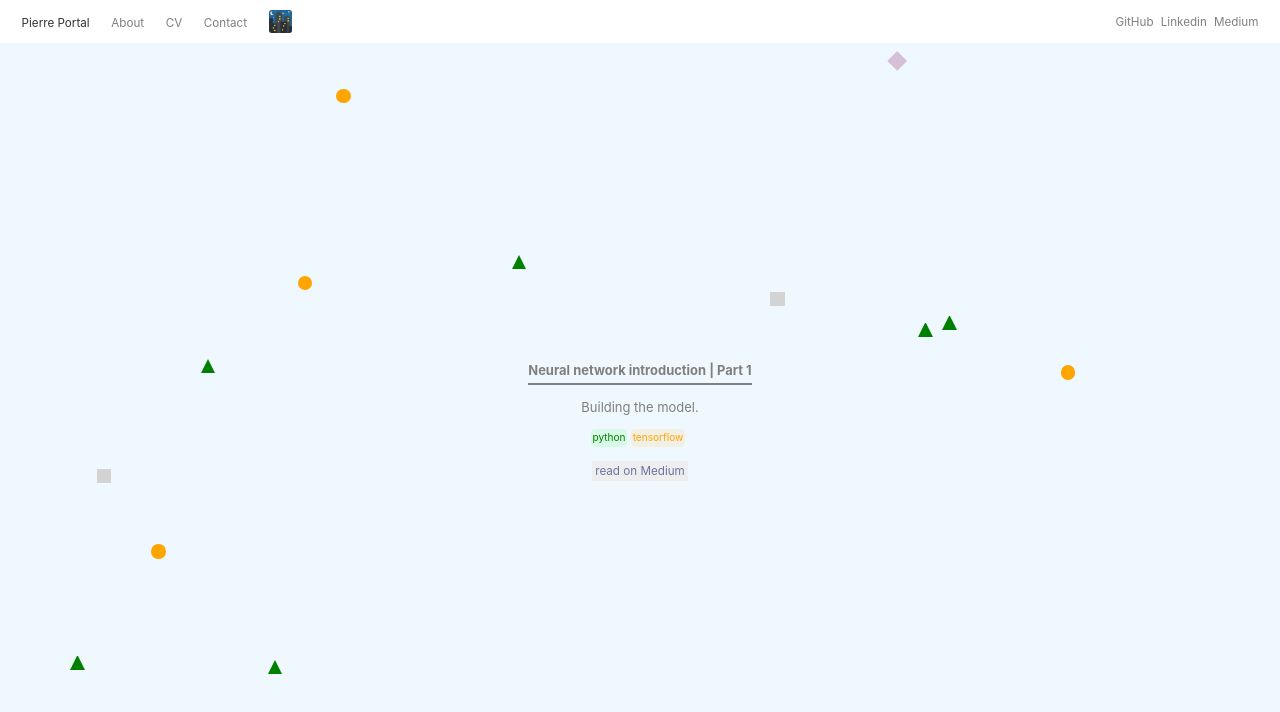
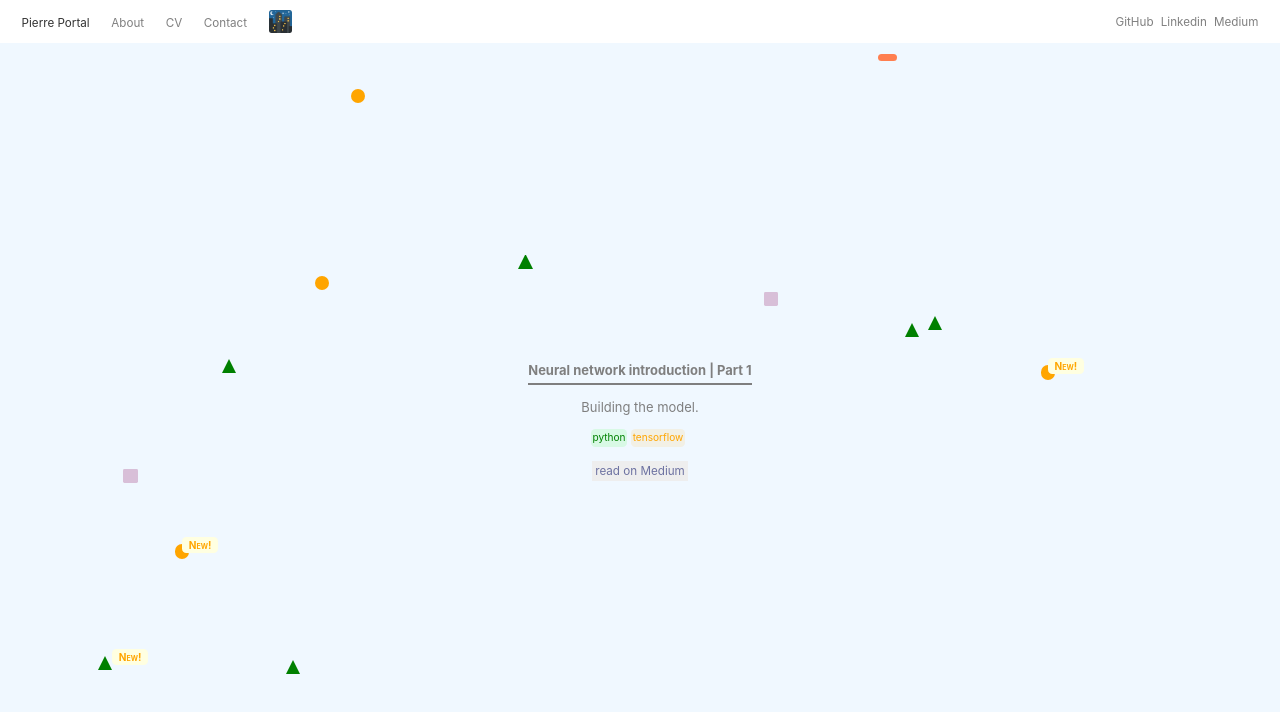
Before and after one commit to pierreportal/pierreportal, a React (Create React App) app: page / in a window 1280 px wide. Shown: the top 712 px of the page. Built offline with nearby package versions, Linux system fonts and the light colour scheme.

Commit message:
feat: new label on items

```diff
--- a/src/components/Home.jsx
+++ b/src/components/Home.jsx
@@ -15,7 +15,7 @@ export default function Home() {
 
   const items = works
     .filter((x) => x.title !== displayedTitle.title)
-    .map((w) => (
+    .map((w, i) => (
       <div
         key={w.title}
         className={`home-item-particle ${
@@ -27,11 +27,15 @@ export default function Home() {
         }`}
         style={{
           position: "absolute",
-          left: `${randX(40)}px`,
+          left: `${randX(100)}px`,
           top: `${randY(100)}px`,
         }}
         onClick={() => handleMouseOver(w)}
-      ></div>
+      >
+        {i >= works.length - 4 && (
+          <div className="home-new-project-tag">New!</div>
+        )}
+      </div>
     ));
   const handleMouseOver = (elem) => setDisplayedTitle(elem);
 
--- a/src/components/WorkItem.jsx
+++ b/src/components/WorkItem.jsx
@@ -1,7 +1,7 @@
 import React from "react";
 
 export default function WorkItem(props) {
-  const { item } = props;
+  const { item, isNew } = props;
 
   const techTags =
     item.tech &&
@@ -13,7 +13,7 @@ export default function WorkItem(props) {
   return (
     <div className="work-item row">
       <div className="icon">{item.icon}</div>
-      <div className="text col">
+      <div className="text education-item col">
         <div className="row">
           <h4>{item.title}</h4>
           <div className="row">{techTags}</div>
--- a/src/styles/main.css
+++ b/src/styles/main.css
@@ -18,6 +18,15 @@
   --main-home-bg-color: rgb(39, 39, 55);
 
   --main-link-bg: #100b0b;
+}
+
+.dark-mode h4 {
+  color: #78d9a6;
+}
+
+.dark-mode .work-item h4,
+.dark-mode .education-item h4 {
+  color: burlywood;
 }
 
 html,
@@ -414,9 +423,11 @@ body {
 .home-item-particle {
   width: 1rem;
   height: 1rem;
-  background-color: lightgrey;
+  background-color: thistle;
+
   cursor: pointer;
   transition: all 0.2s ease;
+  border-radius: 0.1rem;
 }
 
 .home-item-particle.python {
@@ -425,6 +436,7 @@ body {
   border-right: 0.5rem solid transparent;
   border-top: 0.5rem solid transparent;
   border-left: 0.5rem solid transparent;
+  border-radius: 0;
 }
 .home-item-particle.python:hover,
 .home-item-particle.python.displayed {
@@ -436,8 +448,12 @@ body {
 }
 
 .home-item-particle.machinelearning {
-  background-color: thistle;
-  transform: rotate(45deg);
+  background-color: coral;
+
+  /* transform: rotate(45deg); */
+  height: 0.5rem;
+  width: 1.3rem;
+  border-radius: 0.5rem;
 }
 .home-item-particle:not(.python):hover,
 .home-item-particle:not(.python).displayed {
@@ -473,6 +489,21 @@ body {
   padding: 0.2rem;
 }
 
+.home-new-project-tag {
+  padding: 0.15rem 0.15rem;
+  background-color: #ffffe1;
+  width: 2.5rem;
+  color: orange;
+  border-radius: 0.3rem;
+  margin-top: -0.5rem;
+  margin-left: 0.5rem;
+  text-align: center;
+  font-variant: small-caps;
+  /* font-style: italic; */
+  font-weight: bold;
+  font-size: 0.7rem;
+}
+
 @media only screen and (max-width: 1200px) {
   .cv-container > .col:first-of-type {
     display: none;
```
